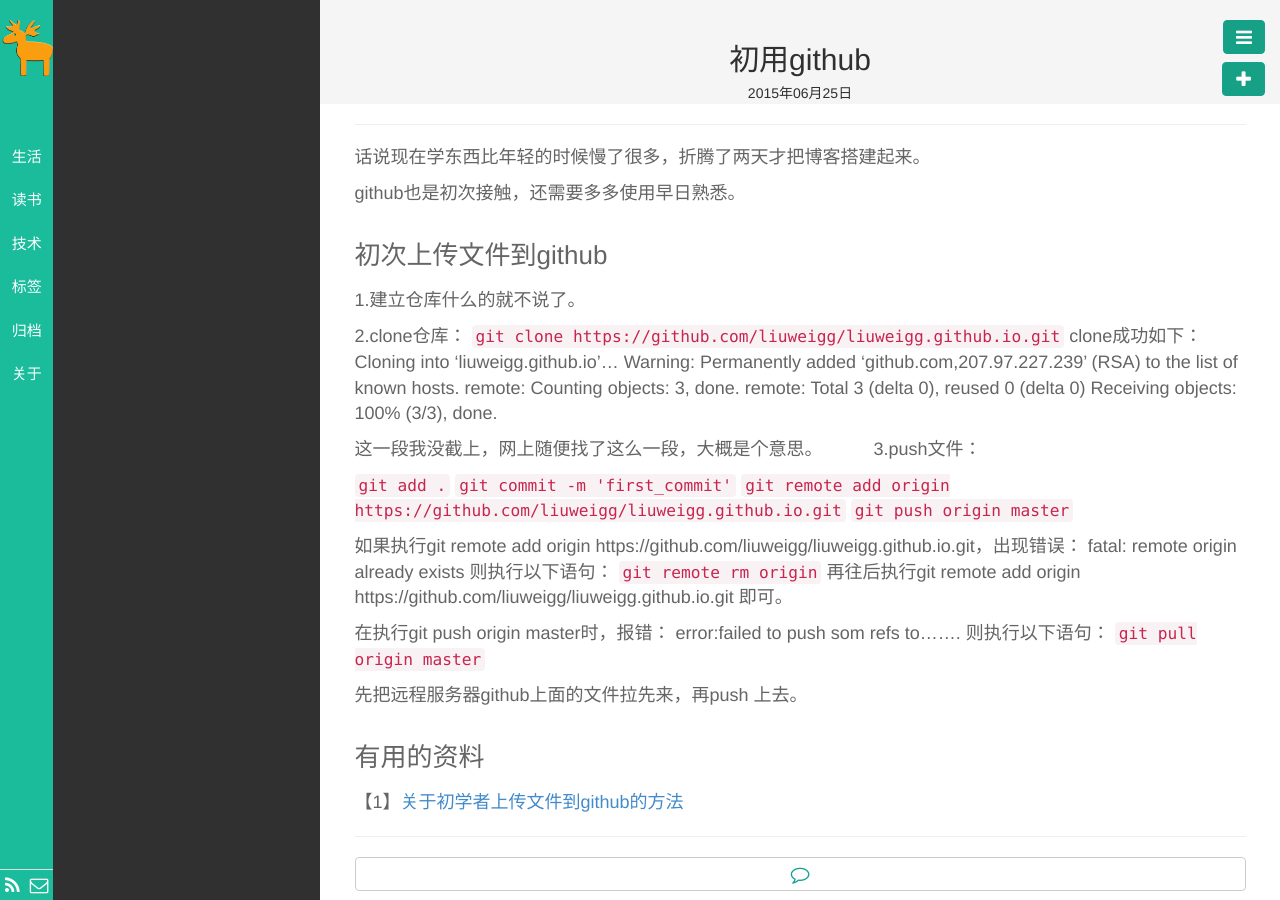
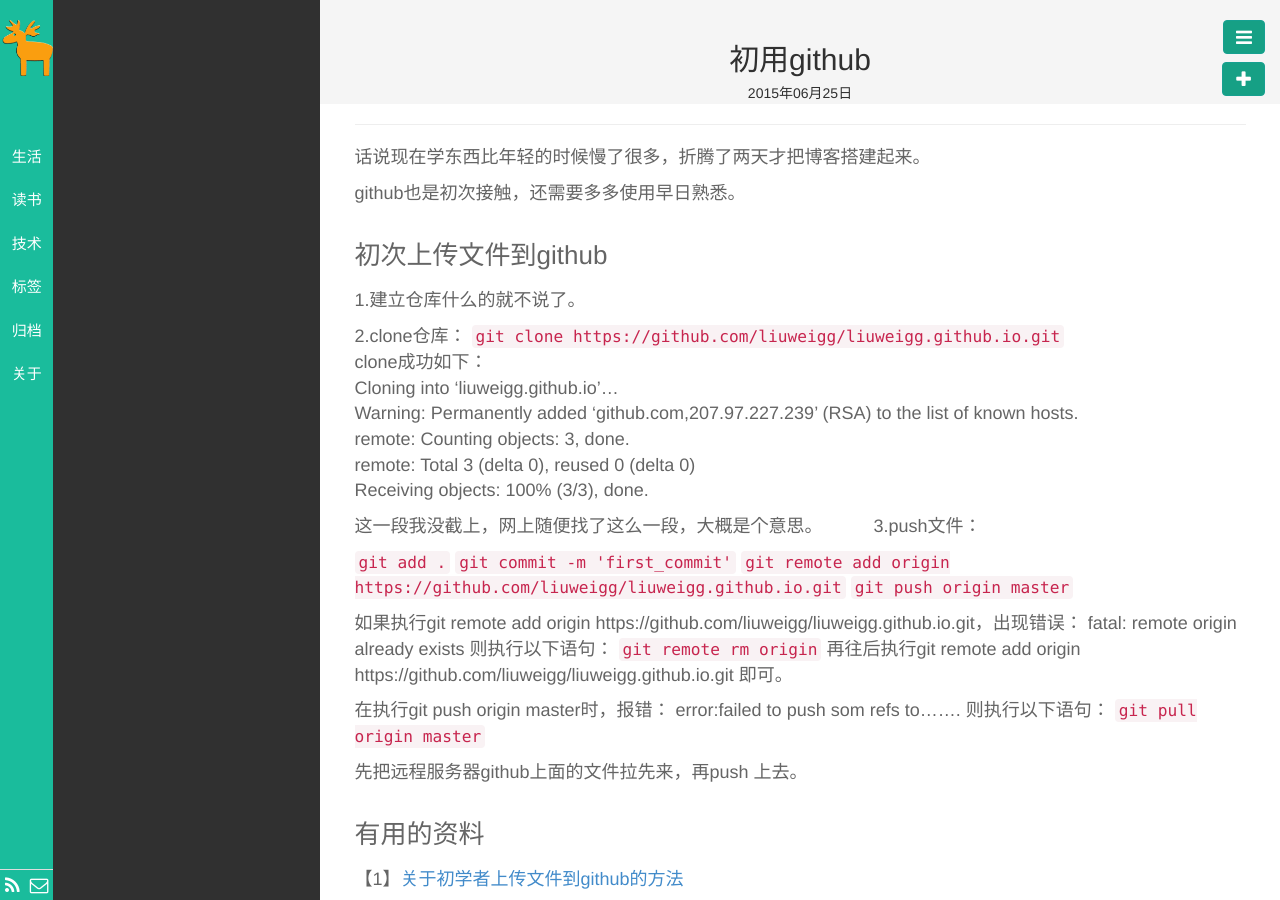
Before and after one commit to liuweigg/liuweigg.github.io, a Jekyll site: the page built from _posts/技术/2015-06-25-Cplus-in-office.md, in a window 1280 px wide. Built offline with Jekyll 4.4.1, drawn with Linux system fonts in a browser that asks for light colours; nearby versions of some CDN libraries; library files that are not in the unit come from our copies; Markdown is read by kramdown in place of the engine named in the settings.

```diff
--- a/_posts/技术/2015-06-25-Cplus-in-office.md
+++ b/_posts/技术/2015-06-25-Cplus-in-office.md
@@ -15,13 +15,13 @@ github也是初次接触，还需要多多使用早日熟悉。
 1.建立仓库什么的就不说了。
 
 2.clone仓库：
-`git clone https://github.com/liuweigg/liuweigg.github.io.git`
-clone成功如下：
-Cloning into 'liuweigg.github.io'...
-Warning: Permanently added 'github.com,207.97.227.239' (RSA) to the list of known hosts.
-remote: Counting objects: 3, done.
-remote: Total 3 (delta 0), reused 0 (delta 0)
-Receiving objects: 100% (3/3), done.
+`git clone https://github.com/liuweigg/liuweigg.github.io.git`<br/>
+clone成功如下：<br/>
+Cloning into 'liuweigg.github.io'...<br/>
+Warning: Permanently added 'github.com,207.97.227.239' (RSA) to the list of known hosts.<br/>
+remote: Counting objects: 3, done.<br/>
+remote: Total 3 (delta 0), reused 0 (delta 0)<br/>
+Receiving objects: 100% (3/3), done.<br/>
 
 这一段我没截上，网上随便找了这么一段，大概是个意思。
 
```
